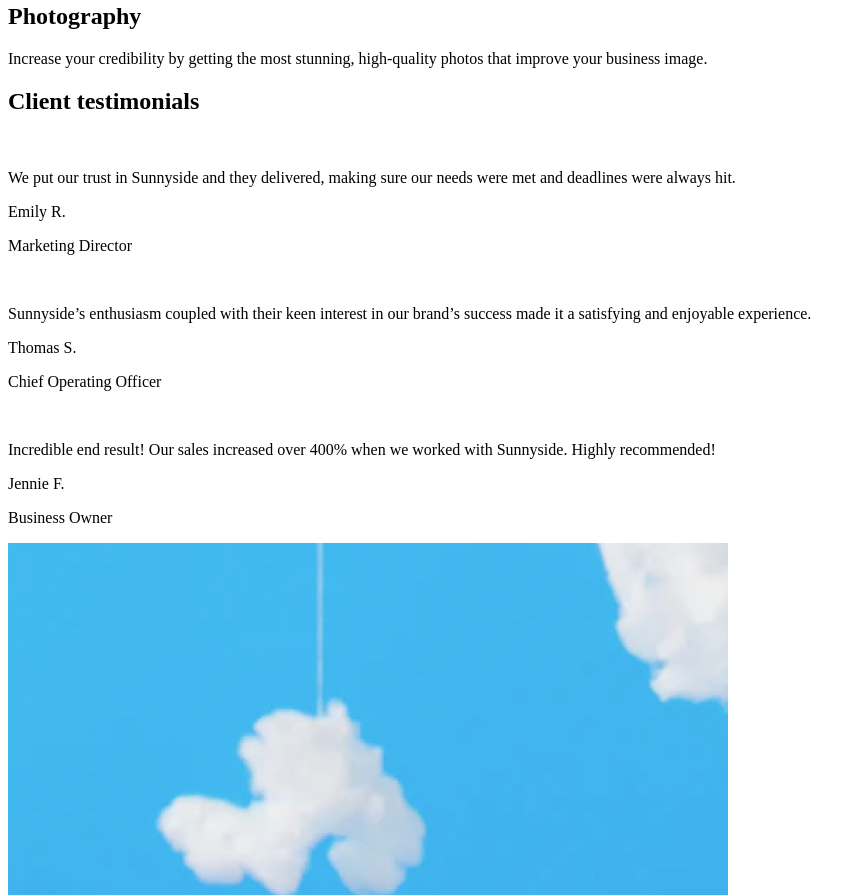
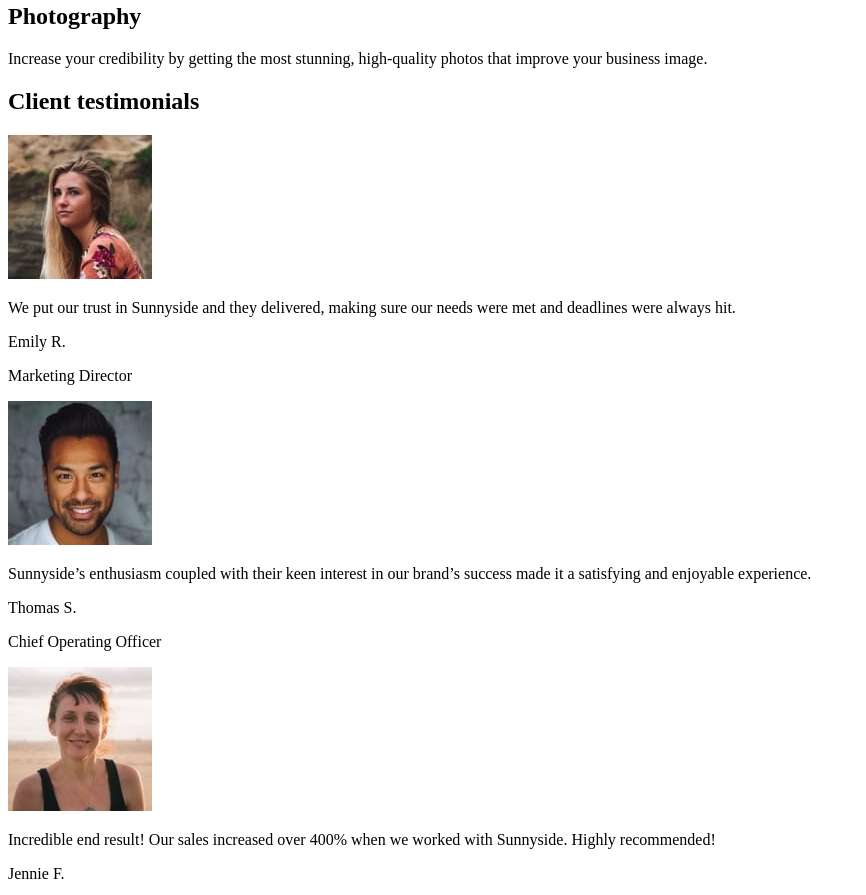
Before and after one commit to shekinahwebdev/SUNNY-AGENCY-LANDING-PAGE, a plain HTML site: page index.html in a window 1280 px wide. Shown: the part 1928-2823 px from the top of the page, without its empty margins (0-866 px from the left). Drawn offline with Linux system fonts and the light colour scheme.

Commit message:
Add images and alt text for client testimonials

```diff
--- a/index.html
+++ b/index.html
@@ -139,7 +139,11 @@
         <h2 class="clients__header">Client testimonials</h2>
 
         <div class="clients__info">
-          <img src="" />
+          <img
+            src="/images/image-emily.jpg"
+            alt="Emily"
+            class="clients__image"
+          />
           <p class="testimonials">
             We put our trust in Sunnyside and they delivered, making sure our
             needs were met and deadlines were always hit.
@@ -151,7 +155,11 @@
         </div>
 
         <div class="clients__info">
-          <img src="" />
+          <img
+            src="/images/image-thomas.jpg"
+            alt="Thomas"
+            class="clients__image"
+          />
           <p class="testimonials">
             Sunnyside’s enthusiasm coupled with their keen interest in our
             brand’s success made it a satisfying and enjoyable experience.
@@ -163,7 +171,11 @@
         </div>
 
         <div class="clients__info">
-          <img src="" />
+          <img
+            src="/images/image-jennie.jpg"
+            alt="Jennie"
+            class="clients__image"
+          />
           <p class="testimonials">
             Incredible end result! Our sales increased over 400% when we worked
             with Sunnyside. Highly recommended!
```
